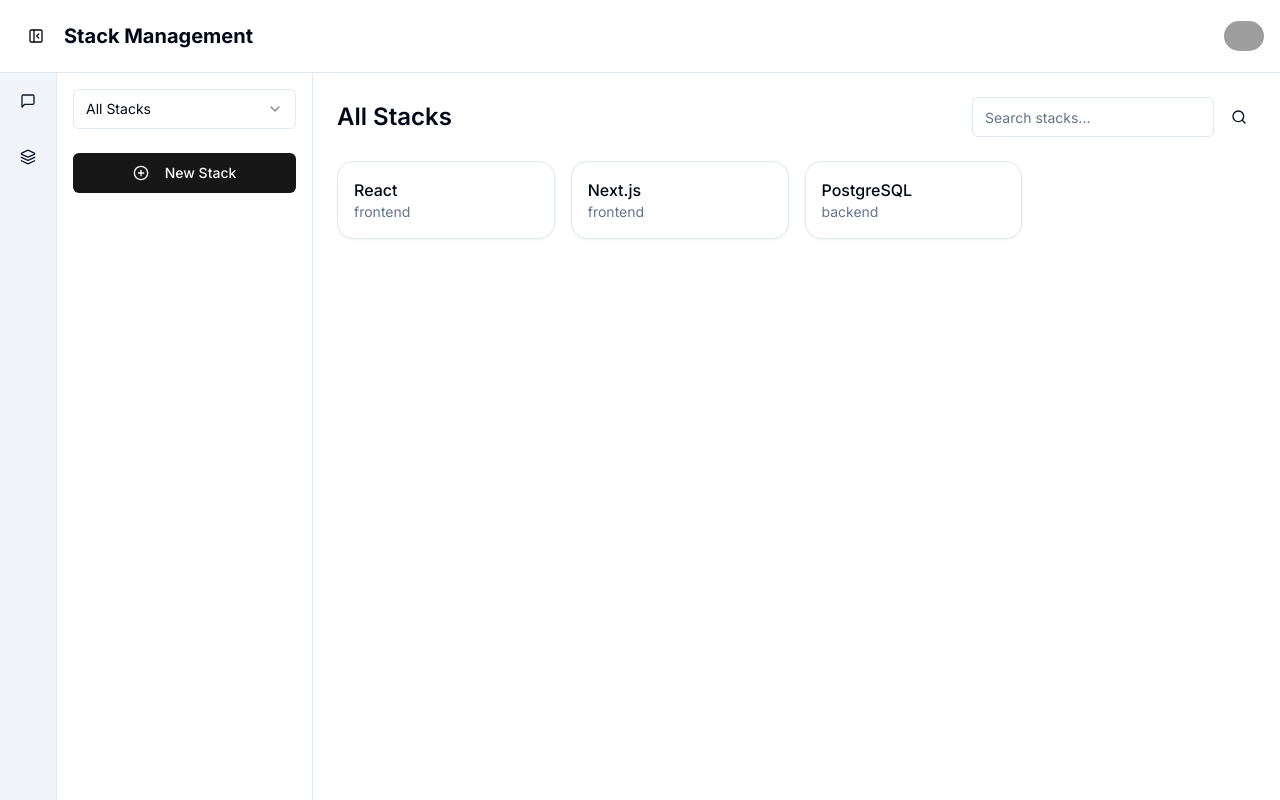
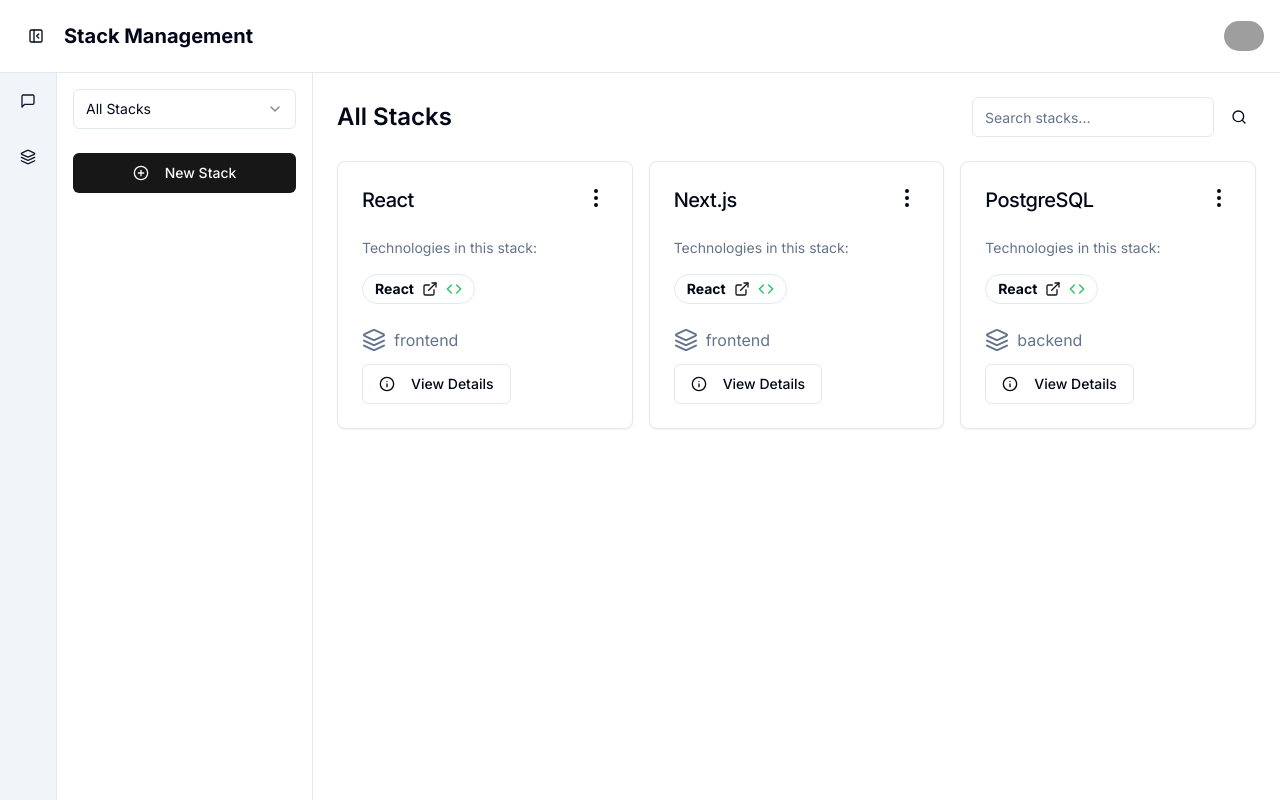
Before and after one commit to chara-codes/chara, a Next.js app in the folder packages/web/: page /stack in a window 1280 px wide. Built offline with nearby package versions, Linux system fonts and the light colour scheme; grey boxes are pictures that could not be loaded.

Commit message:
Add card with modal

```diff
--- a/packages/web/components/stack/StackCard.tsx
+++ b/packages/web/components/stack/StackCard.tsx
@@ -1,15 +1,224 @@
 "use client";
-import { TechStack } from "@/context/StackContext";
-import { Card, CardContent } from "@/components/ui/card";
+import React from "react";
+import {
+  EllipsisVertical,
+  ExternalLink,
+  Code,
+  Layers,
+  Info,
+  X,
+} from "lucide-react";
+import ReactMarkdown from "react-markdown";
 
-export const StackCard: React.FC<{ stack: TechStack }> = ({ stack }) => (
-  <Card className="rounded-2xl hover:shadow-lg transition-shadow">
-    <CardContent className="p-4 flex items-center gap-4">
-      {stack.icon ?? null}
-      <div>
-        <p className="font-medium">{stack.name}</p>
-        <p className="text-sm text-muted-foreground">{stack.type}</p>
-      </div>
-    </CardContent>
-  </Card>
-);
+import {
+  Card,
+  CardContent,
+  CardDescription,
+  CardFooter,
+  CardHeader,
+  CardTitle,
+} from "@/components/ui/card";
+import {
+  DropdownMenu,
+  DropdownMenuContent,
+  DropdownMenuItem,
+  DropdownMenuPortal,
+  DropdownMenuSeparator,
+  DropdownMenuTrigger,
+} from "@/components/ui/dropdown-menu";
+import { Button } from "../ui/button";
+import {
+  Dialog,
+  DialogTrigger,
+  DialogContent,
+  DialogTitle,
+  DialogDescription,
+} from "@/components/ui/dialog";
+import { DialogHeader } from "../ui/dialog";
+
+const CardActions = () => {
+  return (
+    <DropdownMenu>
+      <DropdownMenuTrigger asChild>
+        <button className="!mt-0 border-none outline-none focus-visible:outline-none focus-visible:ring-0 focus-visible:ring-offset-0">
+          <EllipsisVertical />
+        </button>
+      </DropdownMenuTrigger>
+
+      <DropdownMenuPortal>
+        <DropdownMenuContent side="top" align="end" sideOffset={10}>
+          <div className="px-2 py-1 text-md font-semibold">Actions</div>
+          <DropdownMenuItem>Edit stack</DropdownMenuItem>
+          <DropdownMenuItem>Dublicate stack</DropdownMenuItem>
+          <DropdownMenuSeparator />
+          <DropdownMenuItem className="text-destructive hover:!text-destructive">
+            Delete Stack
+          </DropdownMenuItem>
+        </DropdownMenuContent>
+      </DropdownMenuPortal>
+    </DropdownMenu>
+  );
+};
+
+const CardChipWithLink = ({
+  label,
+  link,
+  codeLink,
+}: {
+  label: string;
+  link: string;
+  codeLink: string;
+}) => {
+  return (
+    <div className="inline-flex items-center gap-2 border border-border px-3 py-1 rounded-full text-sm font-bold text-foreground hover:bg-muted transition">
+      <span>{label}</span>
+      <a
+        href={link}
+        target="_blank"
+        rel="noopener noreferrer"
+        className="text-primary hover:underline"
+        aria-label={`${label} documentation`}
+      >
+        <ExternalLink size={16} />
+      </a>
+      <a
+        href={codeLink}
+        target="_blank"
+        rel="noopener noreferrer"
+        className="text-green-500 hover:underline"
+        aria-label={`${label} source code`}
+      >
+        <Code size={16} />
+      </a>
+    </div>
+  );
+};
+
+export const StackCard = ({
+  stackName,
+  technologies,
+  category,
+  description,
+}: {
+  stackName: string;
+  technologies: { name: string; docLink: string; codeLink: string }[];
+  category: string;
+  description: string;
+}) => {
+  return (
+    <Card className="flex flex-col h-full">
+      <CardHeader className="flex-row justify-between items-start space-x-6">
+        <CardTitle className="text-xl font-medium">{stackName}</CardTitle>
+        <CardActions />
+      </CardHeader>
+      <CardContent>
+        <CardDescription className="mb-4">
+          Technologies in this stack:
+        </CardDescription>
+        {/* max number of chips in the line should be 3 use grid to wrap them if there are more than 3*/}
+        <div className="flex flex-wrap gap-x-2 gap-y-3 pr-8">
+          {technologies.map(({ name, docLink, codeLink }) => (
+            <CardChipWithLink
+              key={name}
+              label={name}
+              link={docLink}
+              codeLink={codeLink}
+            />
+          ))}
+        </div>
+      </CardContent>
+      <CardFooter className="flex flex-wrap justify-between items-center gap-3">
+        <div className="flex items-center gap-2 text-muted-foreground min-w-0">
+          <Layers />
+          <div className="text-md truncate">{category}</div>
+        </div>
+        <Dialog>
+          <DialogTrigger asChild>
+            <Button
+              variant="outline"
+              className="whitespace-nowrap flex-shrink-0"
+            >
+              <Info className="mr-2" />
+              View Details
+            </Button>
+          </DialogTrigger>
+          <DialogContent className="w-full max-w-xl">
+            <DialogHeader>
+              <DialogTitle>{stackName}</DialogTitle>
+              <DialogDescription>Full stack information</DialogDescription>
+            </DialogHeader>
+            <section className="mt-2 mb-2">
+              <h3 className="text-lg font-semibold mb-1">Category:</h3>
+              <p>{category}</p>
+            </section>
+            <section className="mb-2">
+              <h3 className="text-lg font-semibold mb-2">Technologies:</h3>
+              <div className="flex flex-wrap gap-2">
+                {technologies.map(({ name }) => (
+                  <span
+                    key={name}
+                    className="px-3 py-1 rounded-full text-sm font-semibold bg-muted"
+                  >
+                    {name}
+                  </span>
+                ))}
+              </div>
+            </section>
+            <section className="mb-4">
+              <h3 className="text-lg font-semibold mb-2">Description:</h3>
+              <ReactMarkdown
+                components={{
+                  h1: ({ node, ...props }) => (
+                    <h1 className="text-2xl font-bold mb-4" {...props} />
+                  ),
+                  h2: ({ node, ...props }) => (
+                    <h2
+                      className="text-xl font-semibold mt-4 mb-2"
+                      {...props}
+                    />
+                  ),
+                  h3: ({ node, ...props }) => (
+                    <h3
+                      className="text-lg font-semibold mt-3 mb-1"
+                      {...props}
+                    />
+                  ),
+                  p: ({ node, ...props }) => (
+                    <p className="text-sm/6 mb-2" {...props} />
+                  ),
+                  ul: ({ node, ...props }) => (
+                    <ul
+                      className="list-disc pl-5 space-y-2 marker:text-border"
+                      {...props}
+                    />
+                  ),
+                  ol: ({ node, ...props }) => (
+                    <ol className="list-decimal pl-5 space-y-2" {...props} />
+                  ),
+                  li: ({ node, ...props }) => (
+                    <li className="text-sm mb-2 pl-2" {...props} />
+                  ),
+                  a: ({ node, ...props }) => (
+                    <a
+                      className="text-foreground font-semibold underline"
+                      target="_blank"
+                      rel="noopener noreferrer"
+                      {...props}
+                    />
+                  ),
+                  code: ({ node, ...props }) => (
+                    <pre className="bg-secondary-foreground text-xs text-accent p-2.5 my-5 rounded-sm overflow-x-auto">
+                      <code {...props} />
+                    </pre>
+                  ),
+                }}
+              >
+                {description}
+              </ReactMarkdown>
+            </section>
+          </DialogContent>
+        </Dialog>
+      </CardFooter>
+    </Card>
+  );
+};
--- a/packages/web/components/stack/StackGrid.tsx
+++ b/packages/web/components/stack/StackGrid.tsx
@@ -5,9 +5,15 @@ import { StackCard } from "./StackCard";
 export const StackGrid = () => {
   const { filtered } = useStacks();
   return (
-    <div className="grid gap-4 sm:grid-cols-2 md:grid-cols-3 lg:grid-cols-4">
+    <div className="grid gap-4 [grid-template-columns:repeat(auto-fill,minmax(260px,1fr))]">
       {filtered.map((s) => (
-        <StackCard key={s.id} stack={s} />
+        <StackCard
+          key={s.id}
+          description={s.description}
+          stackName={s.name}
+          category={s.type}
+          technologies={s.technologies}
+        />
       ))}
       {filtered.length === 0 && (
         <p className="col-span-full text-muted-foreground">
--- a/packages/web/context/StackContext.tsx
+++ b/packages/web/context/StackContext.tsx
@@ -17,11 +17,18 @@ export const stackTypes = [
 ] as const;
 export type StackType = (typeof stackTypes)[number];
 
+export interface Technology {
+  name: string;
+  docLink: string;
+  codeLink: string;
+}
+
 export interface TechStack {
   id: string;
   name: string;
   type: StackType;
-  description?: string;
+  description: string;
+  technologies: Technology[];
   icon?: ReactNode;
 }
 
@@ -45,9 +52,45 @@ export const useStacks = () => {
 export const StackProvider: FC<{ children: ReactNode }> = ({ children }) => {
   // Dummy data
   const [stacks, setStacks] = useState<TechStack[]>([
-    { id: "1", name: "React", type: "frontend" },
-    { id: "2", name: "Next.js", type: "frontend" },
-    { id: "3", name: "PostgreSQL", type: "backend" },
+    {
+      id: "1",
+      name: "React",
+      type: "frontend",
+      description: "Short description",
+      technologies: [
+        {
+          name: "React",
+          docLink: "https://example.com",
+          codeLink: "https://example.com",
+        },
+      ],
+    },
+    {
+      id: "2",
+      name: "Next.js",
+      type: "frontend",
+      description: "Short description",
+      technologies: [
+        {
+          name: "React",
+          docLink: "https://example.com",
+          codeLink: "https://example.com",
+        },
+      ],
+    },
+    {
+      id: "3",
+      name: "PostgreSQL",
+      type: "backend",
+      description: "Short description",
+      technologies: [
+        {
+          name: "React",
+          docLink: "https://example.com",
+          codeLink: "https://example.com",
+        },
+      ],
+    },
   ]);
 
   const [filterType, setFilterType] = useState<StackType>("all");
```
